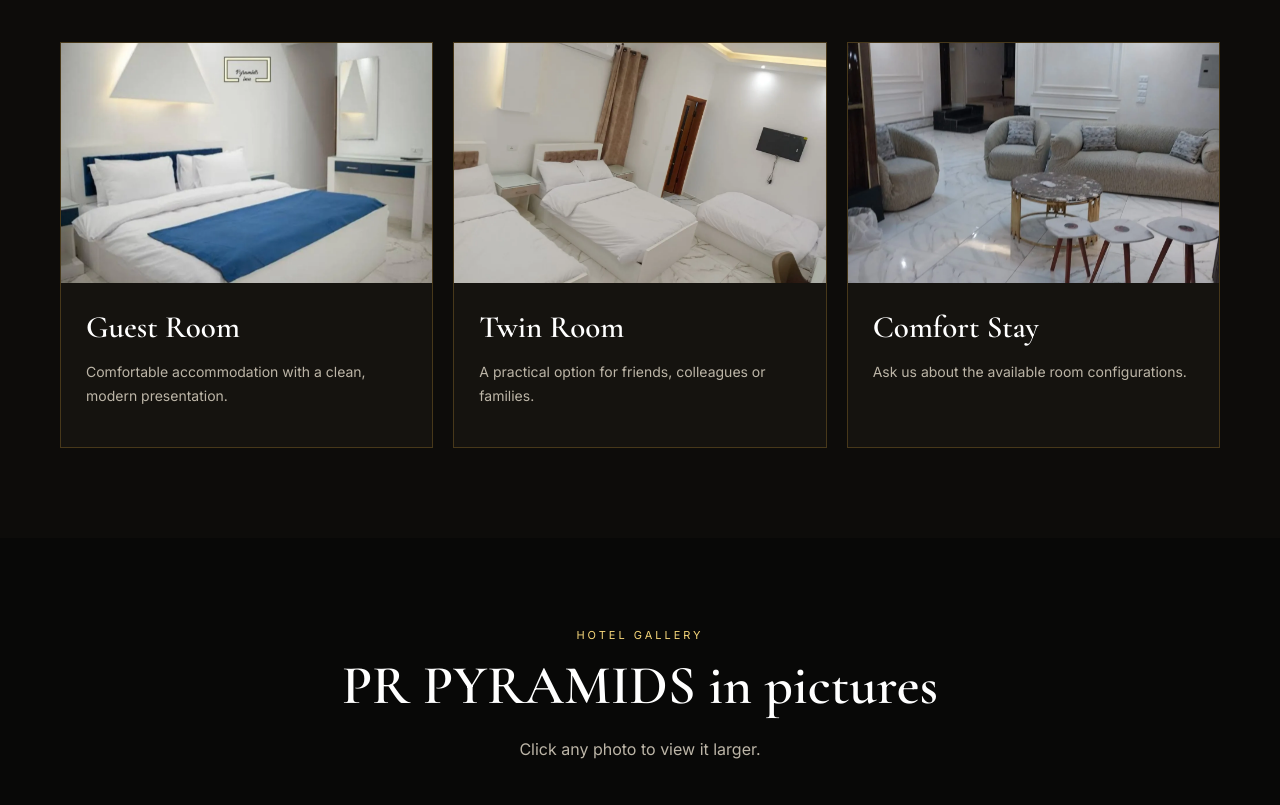
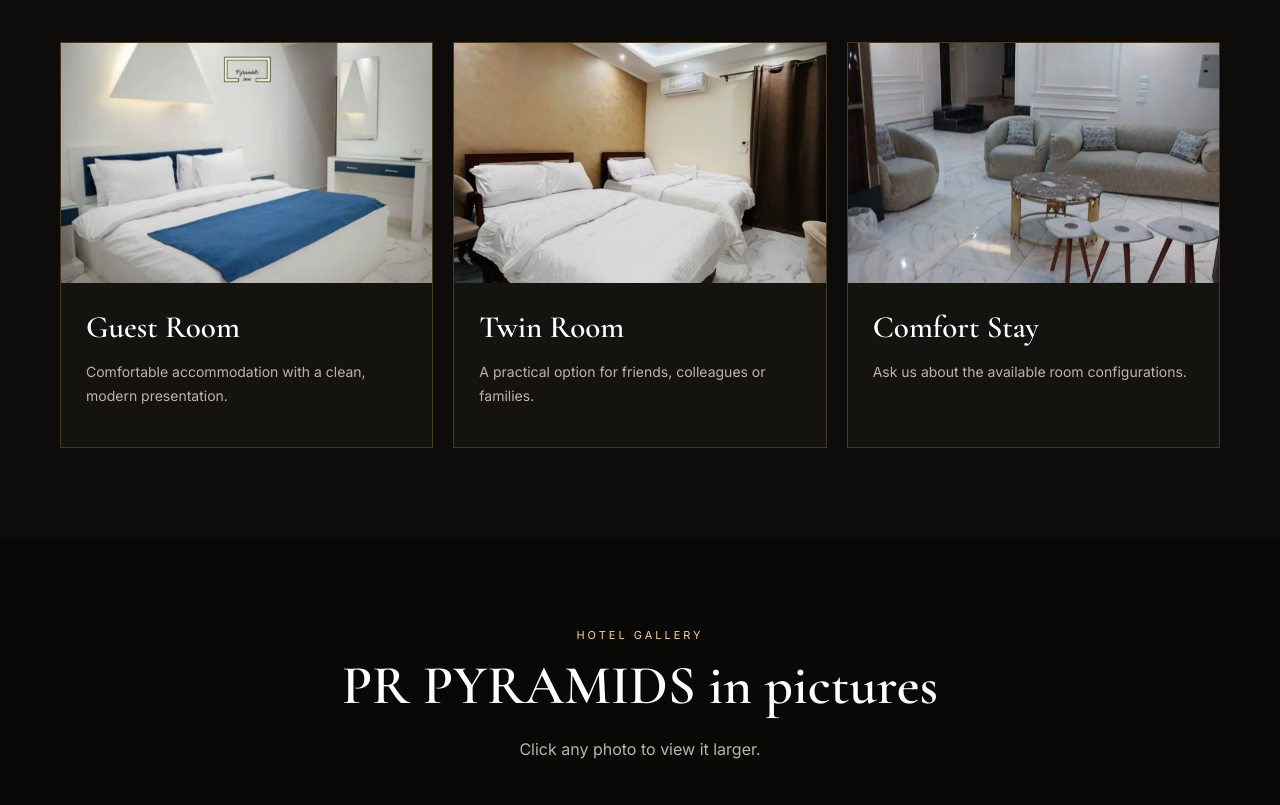
Before and after one commit to prpyramids/pr-pyramids, a plain HTML site: page index.html in a window 1280 px wide. Shown: the part 1591-2396 px from the top of the page. Drawn offline with nearby package versions, Linux system fonts and the light colour scheme.

Commit message:
index.html

```diff
--- a/index.html
+++ b/index.html
@@ -93,7 +93,7 @@
 </div>
 <div class="cards">
 <article class="card"><div class="photo"><img src="assets/gallery/gallery-02.webp" alt="PR PYRAMIDS room"></div><div class="cardbody"><h3 data-en="Guest Room" data-ar="غرفة نزلاء">Guest Room</h3><p data-en="Comfortable accommodation with a clean, modern presentation." data-ar="إقامة مريحة بتصميم نظيف وعصري.">Comfortable accommodation with a clean, modern presentation.</p></div></article>
-<article class="card"><div class="photo"><img src="assets/gallery/gallery-03.webp" alt="PR PYRAMIDS room"></div><div class="cardbody"><h3 data-en="Twin Room" data-ar="غرفة بسريرين">Twin Room</h3><p data-en="A practical option for friends, colleagues or families." data-ar="اختيار عملي للأصدقاء أو الزملاء أو العائلات.">A practical option for friends, colleagues or families.</p></div></article>
+<article class="card"><div class="photo"><img src="assets/gallery/gallery-35.webp" alt="PR PYRAMIDS room"></div><div class="cardbody"><h3 data-en="Twin Room" data-ar="غرفة بسريرين">Twin Room</h3><p data-en="A practical option for friends, colleagues or families." data-ar="اختيار عملي للأصدقاء أو الزملاء أو العائلات.">A practical option for friends, colleagues or families.</p></div></article>
 <article class="card"><div class="photo"><img src="assets/gallery/gallery-04.webp" alt="PR PYRAMIDS room"></div><div class="cardbody"><h3 data-en="Comfort Stay" data-ar="إقامة مريحة">Comfort Stay</h3><p data-en="Ask us about the available room configurations." data-ar="اسألنا عن ترتيبات الغرف المتاحة.">Ask us about the available room configurations.</p></div></article>
 </div></div></section>
 
```
